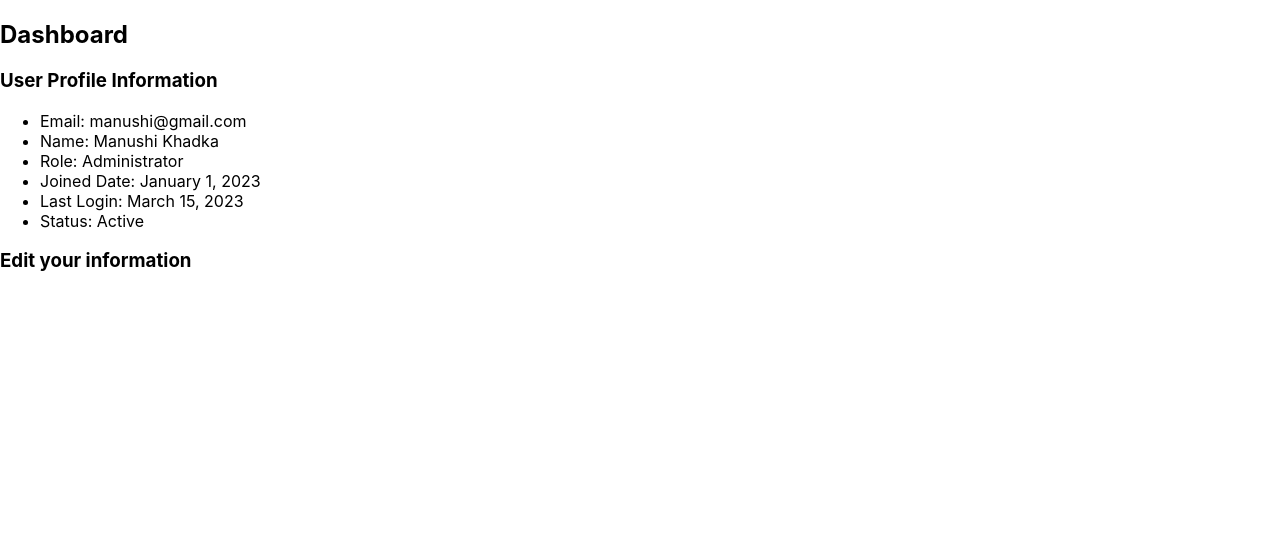
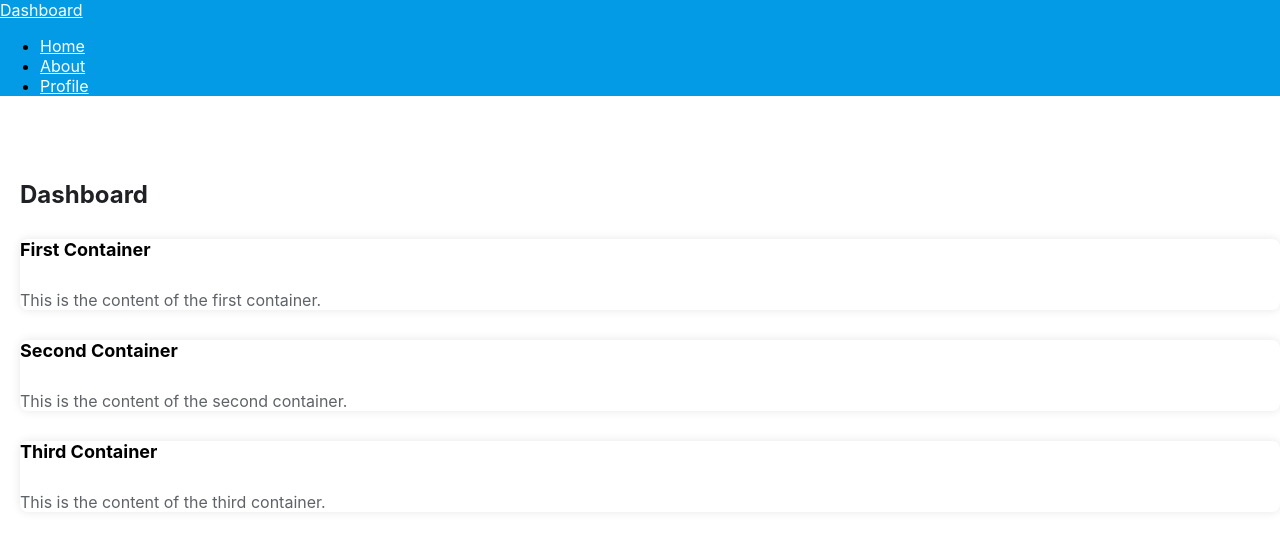
Before and after one commit to manushi7/WebAssignment5, a React (Create React App) app: page /dashboard in a window 1280 px wide. Shown: the top 548 px of the page. Built offline with nearby package versions, Linux system fonts and the light colour scheme; no server answers.

Commit message:
added dashboard

```diff
--- a/src/views/DashboardPage.js
+++ b/src/views/DashboardPage.js
@@ -1,22 +1,62 @@
 import React from 'react';
+import { Link } from 'react-router-dom';
+import '../views/css/Dashboard.css'; // Import the CSS file
 
 const DashboardPage = () => {
   return (
     <div>
-      <h2>Dashboard</h2>
-      <div>
-        <h3>User Profile Information</h3>
-        <ul>
-          <li>Email: manushi@gmail.com</li>
-          <li>Name: Manushi Khadka</li>
-          <li>Role: Administrator</li>
-          <li>Joined Date: January 1, 2023</li>
-          <li>Last Login: March 15, 2023</li>
-          <li>Status: Active</li>
-        </ul>
-      </div>
-      <div>
-        <h3>Edit your information</h3>
+      {/* Navigation Bar */}
+      <nav className="navbar navbar-expand-lg navbar-dark">
+        <div className="container">
+          <Link className="navbar-brand" to="/">Dashboard</Link>
+          <div className="collapse navbar-collapse">
+            <ul className="navbar-nav ml-auto">
+              <li className="nav-item active">
+                <Link className="nav-link" to="/">Home</Link>
+              </li>
+              <li className="nav-item">
+                <Link className="nav-link" to="/about">About</Link>
+              </li>
+              <li className="nav-item">
+                <Link className="nav-link" to="/profile">Profile</Link>
+              </li>
+            </ul>
+          </div>
+        </div>
+      </nav>
+
+      {/* Main Content */}
+      <div className="container-fluid main-content">
+        {/* Page Title */}
+        <h1 className="page-title">Dashboard</h1>
+
+        {/* Container Cards */}
+        <div className="row">
+          <div className="col-md-4">
+            <div className="card mb-4">
+              <div className="card-body">
+                <h5 className="card-title">First Container</h5>
+                <p className="card-text">This is the content of the first container.</p>
+              </div>
+            </div>
+          </div>
+          <div className="col-md-4">
+            <div className="card mb-4">
+              <div className="card-body">
+                <h5 className="card-title">Second Container</h5>
+                <p className="card-text">This is the content of the second container.</p>
+              </div>
+            </div>
+          </div>
+          <div className="col-md-4">
+            <div className="card mb-4">
+              <div className="card-body">
+                <h5 className="card-title">Third Container</h5>
+                <p className="card-text">This is the content of the third container.</p>
+              </div>
+            </div>
+          </div>
+        </div>
       </div>
     </div>
   );
--- /dev/null
+++ b/src/views/css/Dashboard.css
@@ -0,0 +1,58 @@
+/* views/css/Dashboard.css */
+
+/* Navigation Bar */
+.navbar {
+    background-color: #039be5;
+  }
+
+  .navbar-brand {
+    color: #fff;
+  }
+
+  .navbar-nav .nav-link {
+    color: #fff;
+  }
+
+  /* Main Content */
+  .main-content {
+    padding-top: 48px;
+    padding-left: 20px;
+  }
+
+  /* Page Title */
+  .page-title {
+    margin-top: 20px;
+    margin-bottom: 20px;
+    font-size: 24px;
+    font-weight: bold;
+    color: #202124;
+  }
+
+  /* Container Cards */
+  .card {
+    border: none;
+    border-radius: 8px;
+    box-shadow: 0px 0px 10px rgba(0, 0, 0, 0.1);
+  }
+
+  /* Card Title */
+  .card-title {
+    font-size: 18px;
+    font-weight: bold;
+  }
+
+  /* Card Content */
+  .card-text {
+    color: #5f6368;
+  }
+
+  /* Read More Button */
+  .btn-primary {
+    background-color: #1a73e8;
+    border-color: #1a73e8;
+  }
+
+  .btn-primary:hover {
+    background-color: #0d47a1;
+    border-color: #0d47a1;
+  }
```
Also changed, not shown: src/components/DashboardAuth.js (added, +22 -0 lines).
